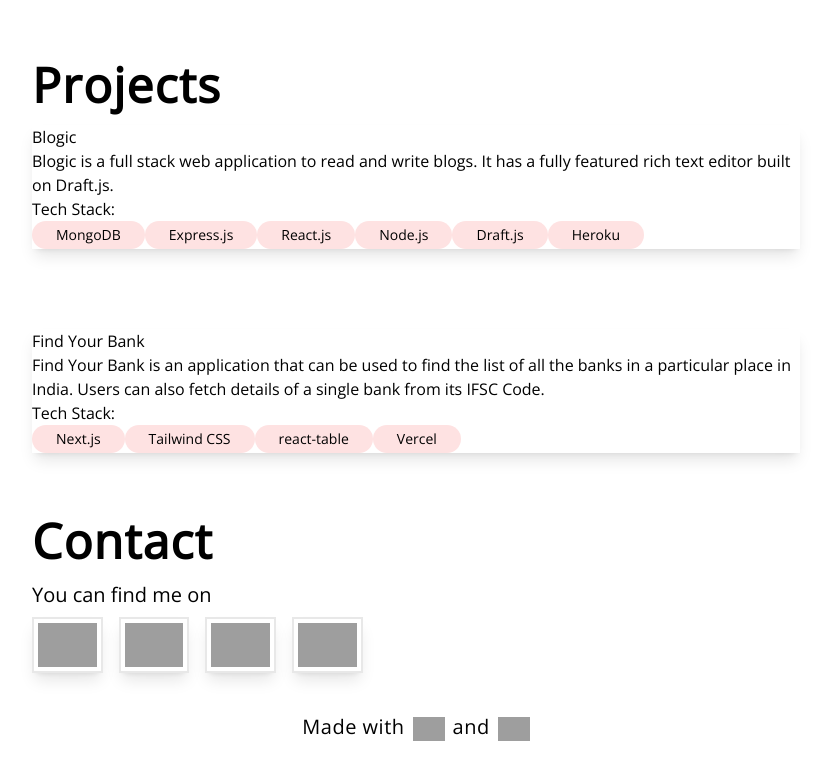
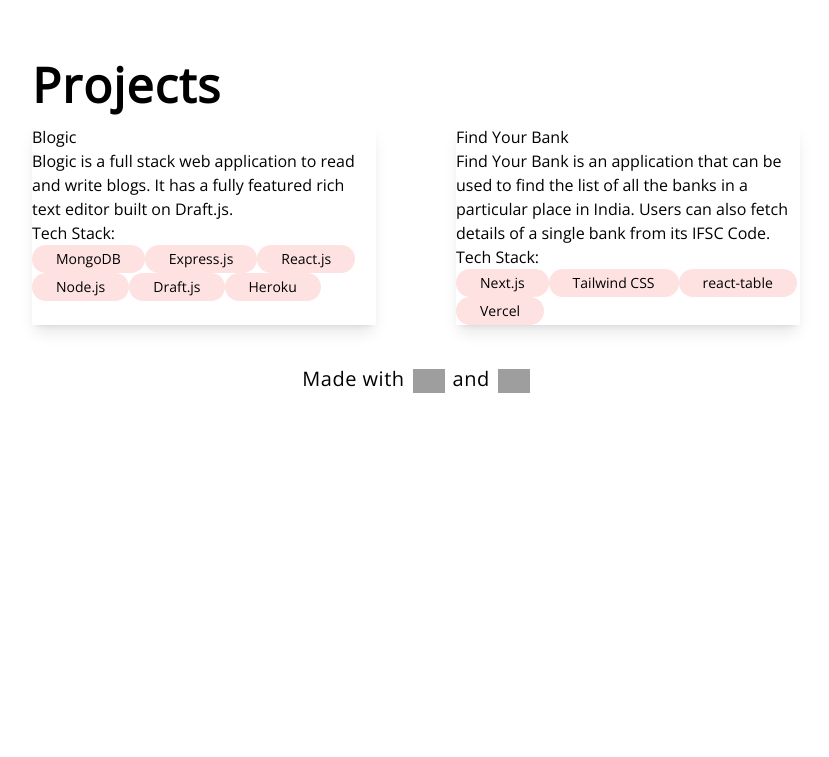
Before and after one commit to gupta-piyush19/portfolio, a Gatsby site: page / in a window 1280 px wide. Shown: the part 875-1632 px from the top of the page, without its empty margins (224-1053 px from the left). After the commit the page ends 1284 px from the top, so only its background shows below. Built offline with nearby package versions, Linux system fonts and the light colour scheme; Gatsby itself is replaced by a stand-in of ours; grey boxes are pictures that could not be loaded.

Commit message:
contact section deleted and photo added

```diff
--- a/src/components/Contact.js
+++ b/src/components/Contact.js
@@ -1,11 +1,9 @@
 import React from "react";
-import Title from "./Title";
 import { socialMedia } from "../config";
 
 const Contact = () => {
   return (
     <div id="contact" className="contact scroll-mt-20">
-      <Title title={"contact"} />
       <div className="text-xl mb-2">You can find me on</div>
       <div className="contact-links flex gap-4 ">
         {socialMedia.map((site, idx) => (
--- a/src/components/ProjectCard.js
+++ b/src/components/ProjectCard.js
@@ -4,7 +4,7 @@
 const ProjectCard = ({ project }) => {
   const { title, description, "Tech stack": Techs, links } = project;
   return (
-    <div className="project-card shadow-lg">
+    <div className="project-card shadow-lg columns-md">
       <div>
         <div></div>
         <div>
--- a/src/components/Projects.js
+++ b/src/components/Projects.js
@@ -7,7 +7,7 @@
   return (
     <div id="projects" className="projects scroll-mt-20">
       <Title title={"projects"} />
-      <div className="grid gap-20">
+      <div className="grid gap-20 grid-flow-col grid-cols-2 max-w-3xl">
         {projects.map((project, idx) => (
           <ProjectCard key={idx} project={project} />
         ))}
--- a/src/config/index.js
+++ b/src/config/index.js
@@ -23,7 +23,7 @@
     {
       name: "Gmail",
       url: "mailto:piyushguptaa2z123@gmail.com",
-      icon: "https://www.vectorlogo.zone/logos/gmail/gmail-icon.svg",
+      icon: "https://www.vectorlogo.zone/logos/gmail/gmail-ar21.svg",
     },
   ],
   navLinks: {
@@ -44,10 +44,10 @@
         name: "Projects",
         url: "/#projects",
       },
-      {
-        name: "Contact",
-        url: "/#contact",
-      },
+      // {
+      //   name: "Contact",
+      //   url: "/#contact",
+      // },
     ],
     button: {
       name: "Get In Touch",
--- a/src/pages/index.js
+++ b/src/pages/index.js
@@ -14,7 +14,6 @@
         <Experience />
         <Skills />
         <Projects />
-        <Contact />
       </main>
     </Layout>
   );
```
Also changed, not shown: src/images/Me.jpeg (added).
